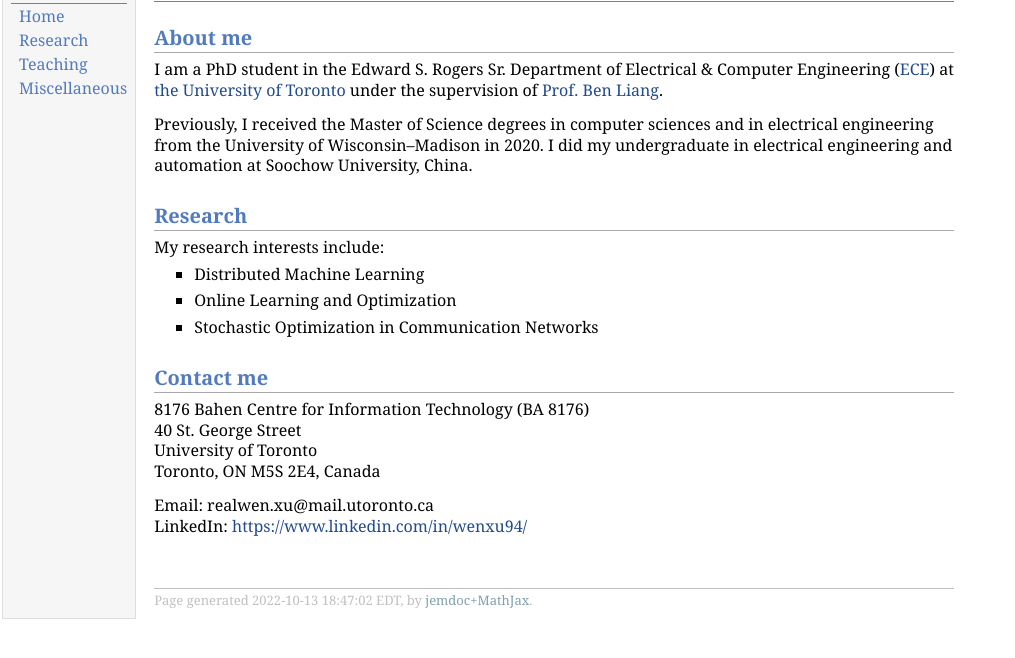
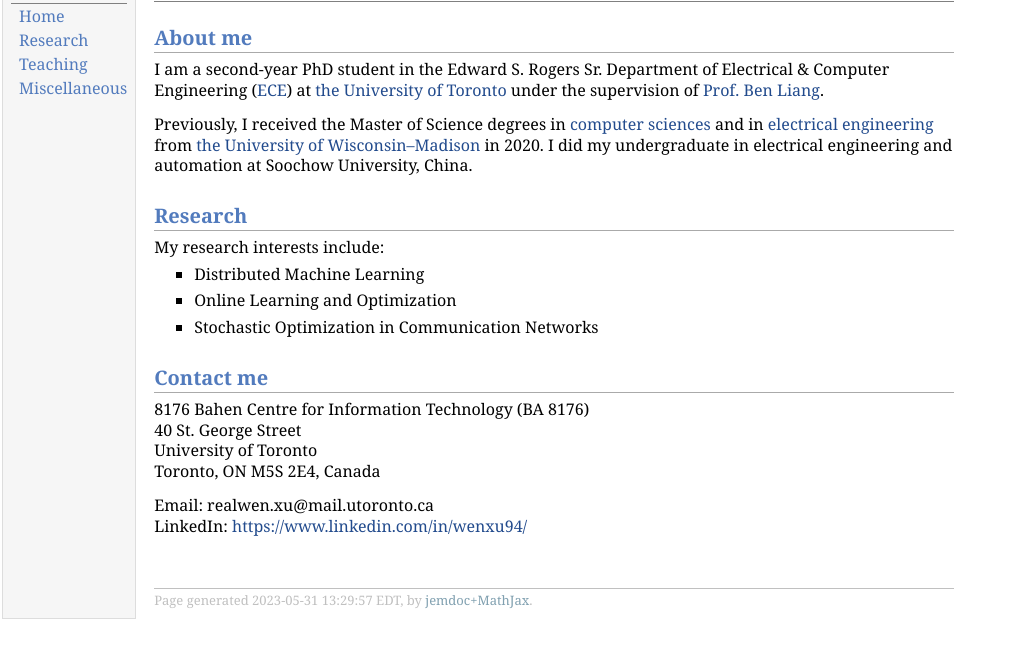
Before and after one commit to wenxu-uoft/wenxu-uoft.github.io, a plain HTML site: page index.html in a window 1280 px wide. Shown: the part 48-706 px from the top of the page, without its empty margins (0-1015 px from the left). Drawn offline with Linux system fonts and the light colour scheme.

Commit message:
update information

```diff
--- a/index.html
+++ b/index.html
@@ -22,9 +22,9 @@
 <h1>Wen Xu</h1>
 </div>
 <h2>About me</h2>
-<p>I am a PhD student in the Edward S. Rogers Sr. Department of Electrical &amp; Computer Engineering (<a href="https://www.ece.utoronto.ca/" target=&ldquo;blank&rdquo;>ECE</a>) at <a href="https://www.utoronto.ca/" target=&ldquo;blank&rdquo;>the University of Toronto</a> under the supervision of <a href="https://www.comm.utoronto.ca/~liang/" target=&ldquo;blank&rdquo;>Prof. Ben Liang</a>.
+<p>I am a second-year PhD student in the Edward S. Rogers Sr. Department of Electrical &amp; Computer Engineering (<a href="https://www.ece.utoronto.ca/" target=&ldquo;blank&rdquo;>ECE</a>) at <a href="https://www.utoronto.ca/" target=&ldquo;blank&rdquo;>the University of Toronto</a> under the supervision of <a href="https://www.comm.utoronto.ca/~liang/" target=&ldquo;blank&rdquo;>Prof. Ben Liang</a>.
 </p>
-<p>Previously, I received the Master of Science degrees in computer sciences and in electrical engineering from the University of Wisconsin&ndash;Madison in 2020. I did my undergraduate in electrical engineering and automation at Soochow University, China.
+<p>Previously, I received the Master of Science degrees in <a href="https://www.cs.wisc.edu/" target=&ldquo;blank&rdquo;>computer sciences</a> and in <a href="https://engineering.wisc.edu/departments/electrical-computer-engineering/" target=&ldquo;blank&rdquo;>electrical engineering</a> from <a href="https://www.wisc.edu/" target=&ldquo;blank&rdquo;>the University of Wisconsin&ndash;Madison</a> in 2020. I did my undergraduate in electrical engineering and automation at Soochow University, China.
 </p>
 <h2>Research</h2>
 <p>My research interests include:
@@ -50,7 +50,7 @@ Toronto, ON M5S 2E4, Canada <br />
 LinkedIn: <a href="https://www.linkedin.com/in/wenxu94/" target=&ldquo;blank&rdquo;>https://www.linkedin.com/in/wenxu94/</a></p>
 <div id="footer">
 <div id="footer-text">
-Page generated 2022-10-13 18:47:02 EDT, by <a href="https://github.com/wsshin/jemdoc_mathjax" target="blank">jemdoc+MathJax</a>.
+Page generated 2023-05-31 13:29:57 EDT, by <a href="https://github.com/wsshin/jemdoc_mathjax" target="blank">jemdoc+MathJax</a>.
 </div>
 </div>
 </td>
```
Also changed, not shown: teaching.html (+3 -0 lines).
